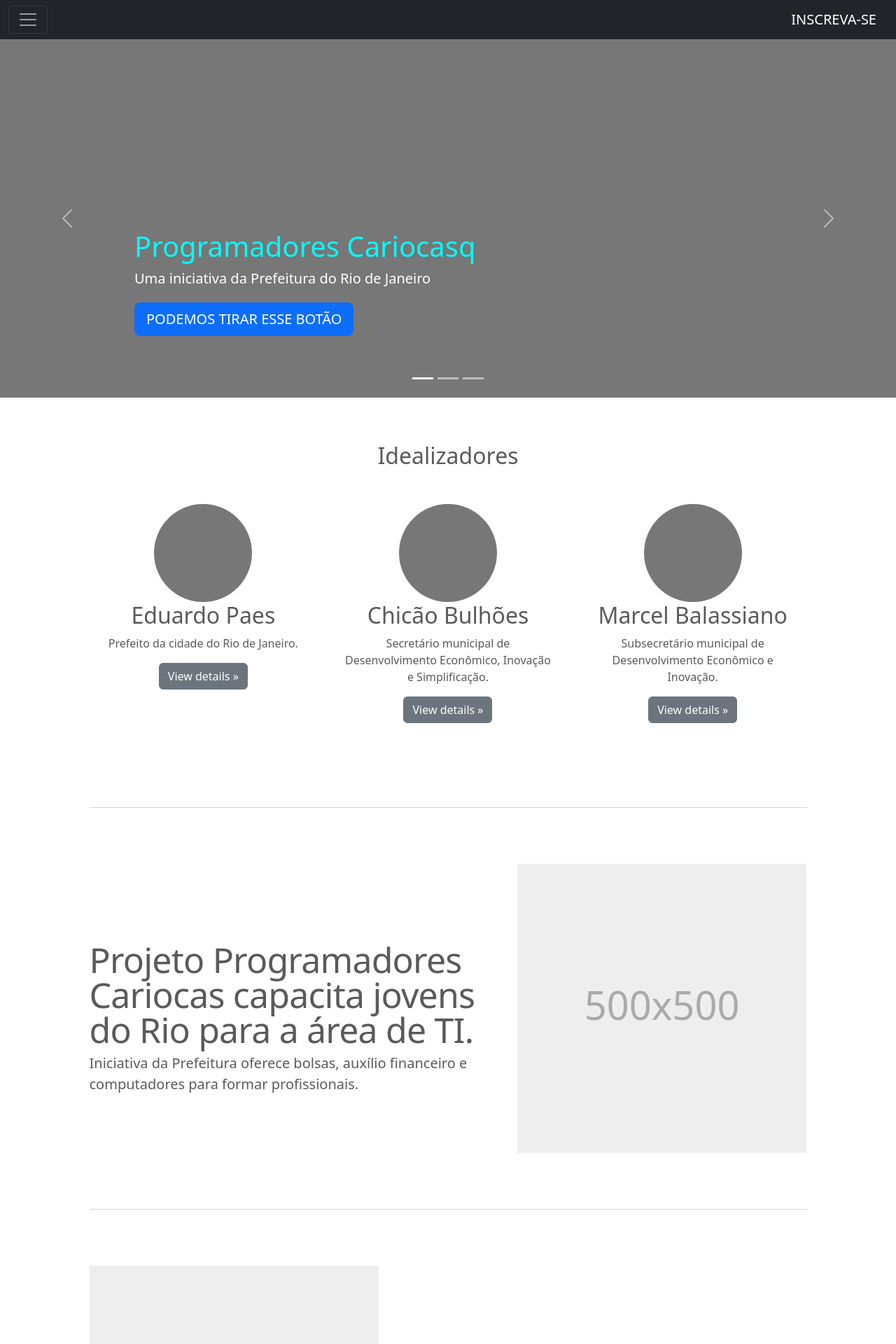
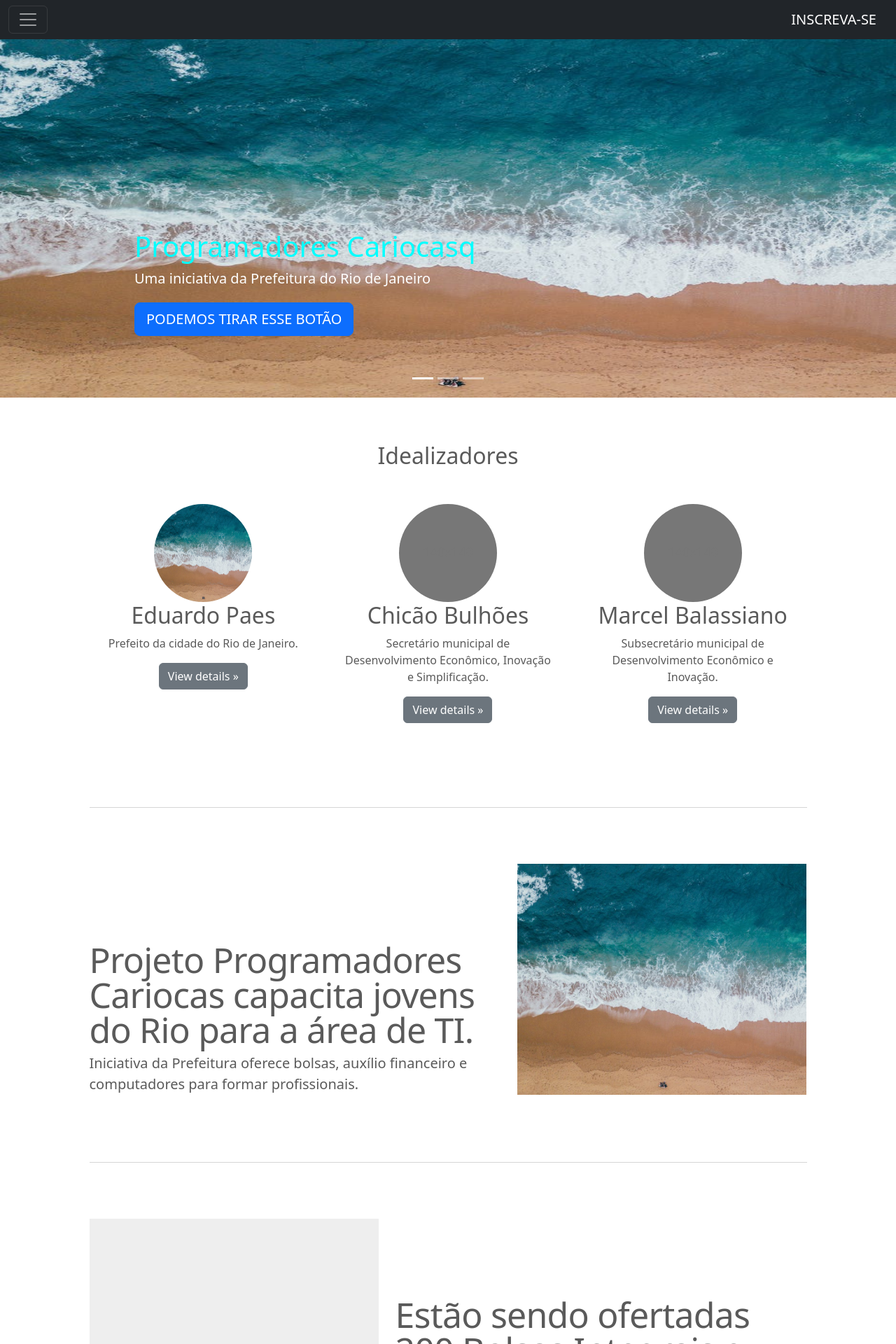
Before and after one commit to DevairUva/Final, a React (Vite) app: page / in a window 1280 px wide. Shown: the top 1920 px of the page at 70% size. Built offline with nearby package versions, Linux system fonts and the light colour scheme.

Commit message:
imagens na home

```diff
--- a/src/components/Home.jsx
+++ b/src/components/Home.jsx
@@ -1,6 +1,7 @@
 import Button from 'react-bootstrap/Button';
 import Card from 'react-bootstrap/Card';
 import '../styles/home.css'
+import agua from '../assets/agua.jpeg'
 
 function Home() {
   return (
@@ -14,7 +15,8 @@ function Home() {
         </div>
         <div class="carousel-inner">
           <div class="carousel-item active">
-            <svg class="bd-placeholder-img" width="100%" height="100%" xmlns="http://www.w3.org/2000/svg" aria-hidden="true" preserveAspectRatio="xMidYMid slice" focusable="false"><rect width="100%" height="100%" fill="#777" /></svg>
+            <img class="bd-placeholder-img" width="100%" height="100%" src={agua} alt="" />
+            {/* <svg class="bd-placeholder-img" width="100%" height="100%" xmlns="http://www.w3.org/2000/svg" aria-hidden="true" preserveAspectRatio="xMidYMid slice" focusable="false"><rect width="100%" height="100%" fill="#777" /></svg> */}
             <div class="container">
               <div class="carousel-caption text-start">
                 <h1>Programadores Cariocasq</h1>
@@ -60,7 +62,8 @@ function Home() {
 
         <div class="row">
           <div class="col-lg-4">
-            <svg class="bd-placeholder-img rounded-circle" width="140" height="140" xmlns="http://www.w3.org/2000/svg" role="img" aria-label="Placeholder: 140x140" preserveAspectRatio="xMidYMid slice" focusable="false"><title>Placeholder</title><rect width="100%" height="100%" fill="#777" /><text x="50%" y="50%" fill="#777" dy=".3em">140x140</text></svg>
+            <img class="rounded-circle" width="140" height="140" src={agua} alt="" />
+            {/* <svg class="rounded-circle" width="140" height="140" xmlns="https://www.correio24horas.com.br/fileadmin/_processed_/c/3/csm_24102018_baz_sommelier_de_aguas_cred_divulgacao_shutterstock_1_aff62af31d.jpg" aria-label="Placeholder: 140x140" preserveAspectRatio="" focusable="false"><title>Placeholder</title><rect width="100%" height="100%" fill="#777" /><text x="50%" y="50%" fill="#777" dy=".3em">140x140</text></svg> */}
             <h2 class="fw-normal">Eduardo Paes</h2>
             <p>Prefeito da cidade do Rio de Janeiro.</p>
             <p><a class="btn btn-secondary" href="#">View details &raquo;</a></p>
@@ -87,7 +90,8 @@ function Home() {
             <p class="lead">Iniciativa da Prefeitura oferece bolsas, auxílio financeiro e computadores para formar profissionais.</p>
           </div>
           <div class="col-md-5">
-            <svg class="bd-placeholder-img bd-placeholder-img-lg featurette-image img-fluid mx-auto" width="500" height="500" xmlns="http://www.w3.org/2000/svg" role="img" aria-label="Placeholder: 500x500" preserveAspectRatio="xMidYMid slice" focusable="false"><title>Placeholder</title><rect width="100%" height="100%" fill="#eee" /><text x="50%" y="50%" fill="#aaa" dy=".3em">500x500</text></svg>
+            <img class="bd-placeholder-img bd-placeholder-img-lg featurette-image img-fluid mx-auto" width="500" height="500" src={agua} alt="" />
+            {/* <svg class="bd-placeholder-img bd-placeholder-img-lg featurette-image img-fluid mx-auto" width="500" height="500" xmlns="http://www.w3.org/2000/svg" role="img" aria-label="Placeholder: 500x500" preserveAspectRatio="xMidYMid slice" focusable="false"><title>Placeholder</title><rect width="100%" height="100%" fill="#eee" /><text x="50%" y="50%" fill="#aaa" dy=".3em">500x500</text></svg> */}
           </div>
         </div>
 
```
